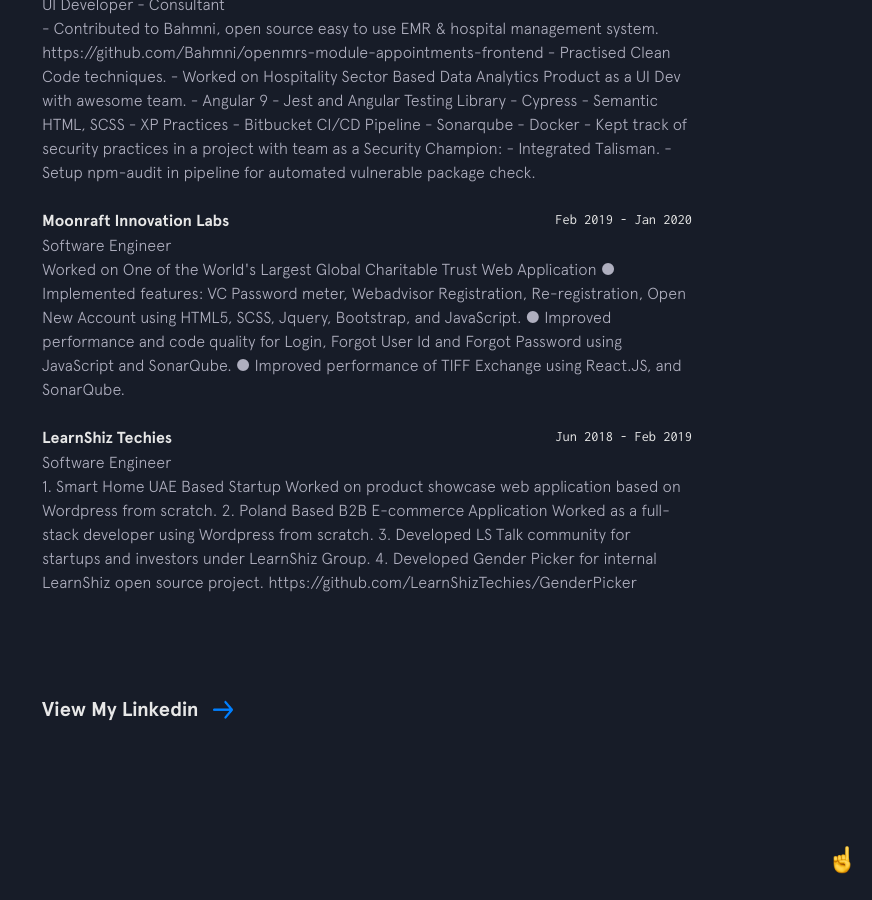
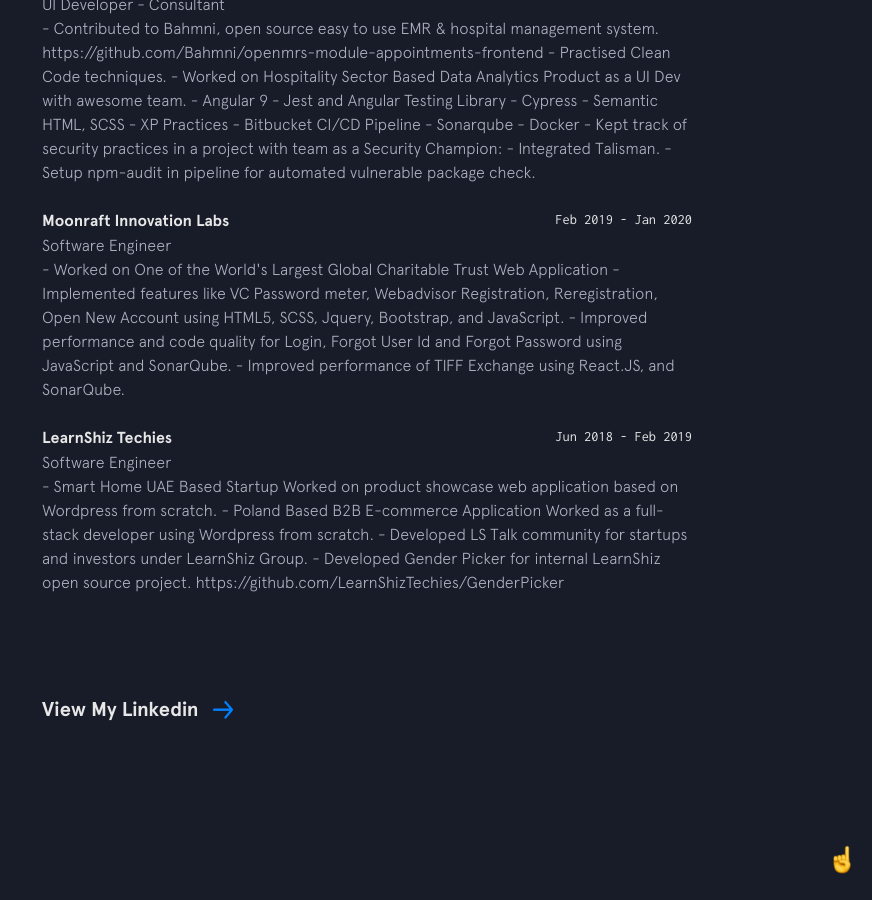
Before and after one commit to learneradarsh/learneradarsh.github.io, a Jekyll site: the page built from index.html, in a window 1280 px wide and 900 px high, scrolled down 1974 px. Shown: the whole window, without its empty margins (408-1280 px from the left). Built offline with Jekyll 4.4.1, drawn with Linux system fonts in a browser that asks for light colours; nearby versions of some CDN libraries.

Commit message:
formatted yml

```diff
--- a/_data/experience.yml
+++ b/_data/experience.yml
@@ -7,7 +7,7 @@
   url: 'https://www.thoughtworks.com/'
   time: Feb 2020 - Jan 2021
   position: UI Developer - Consultant
-  description: >2-
+  description: |
     - Contributed to Bahmni, open source easy to use EMR & hospital management system.
      https://github.com/Bahmni/openmrs-module-appointments-frontend
 
@@ -34,24 +34,25 @@
   url: 'https://moonraft.com/home'
   time: Feb 2019 - Jan 2020
   position: Software Engineer
-  description: >2
-     Worked on One of the World's Largest Global Charitable Trust Web Application
-    ● Implemented features: VC Password meter, Webadvisor Registration,
-    Re-registration, Open New Account using HTML5, SCSS, Jquery, Bootstrap, and
-    JavaScript. ● Improved performance and code quality for Login, Forgot User
-    Id and Forgot Password using JavaScript and SonarQube. ● Improved
-    performance of TIFF Exchange using React.JS, and SonarQube.
+  description: |
+    - Worked on One of the World's Largest Global Charitable Trust Web Application
+    - Implemented features like VC Password meter, Webadvisor Registration,
+    Reregistration, Open New Account using HTML5, SCSS, Jquery, Bootstrap, and
+    JavaScript.
+    - Improved performance and code quality for Login, Forgot User
+    Id and Forgot Password using JavaScript and SonarQube.
+    - Improved performance of TIFF Exchange using React.JS, and SonarQube.
 - company: LearnShiz Techies
   url: 'https://learnshiz.com/'
   time: Jun 2018 - Feb 2019
   position: Software Engineer
-  description: >2-
-     1. Smart Home UAE Based Startup Worked on product showcase web application based on Wordpress from scratch.
-    2. Poland Based B2B E-commerce Application Worked as a full-stack developer
-    using Wordpress from scratch.
+  description: |
+     - Smart Home UAE Based Startup Worked on product showcase web application based on Wordpress from scratch.
+     - Poland Based B2B E-commerce Application Worked as a full-stack developer
+       using Wordpress from scratch.
 
-    3. Developed LS Talk community for startups and investors under LearnShiz
-    Group.
+     - Developed LS Talk community for startups and investors under LearnShiz
+       Group.
 
-    4. Developed Gender Picker for internal LearnShiz open source project.
-    https://github.com/LearnShizTechies/GenderPicker
+     - Developed Gender Picker for internal LearnShiz open source project.
+       https://github.com/LearnShizTechies/GenderPicker
```
